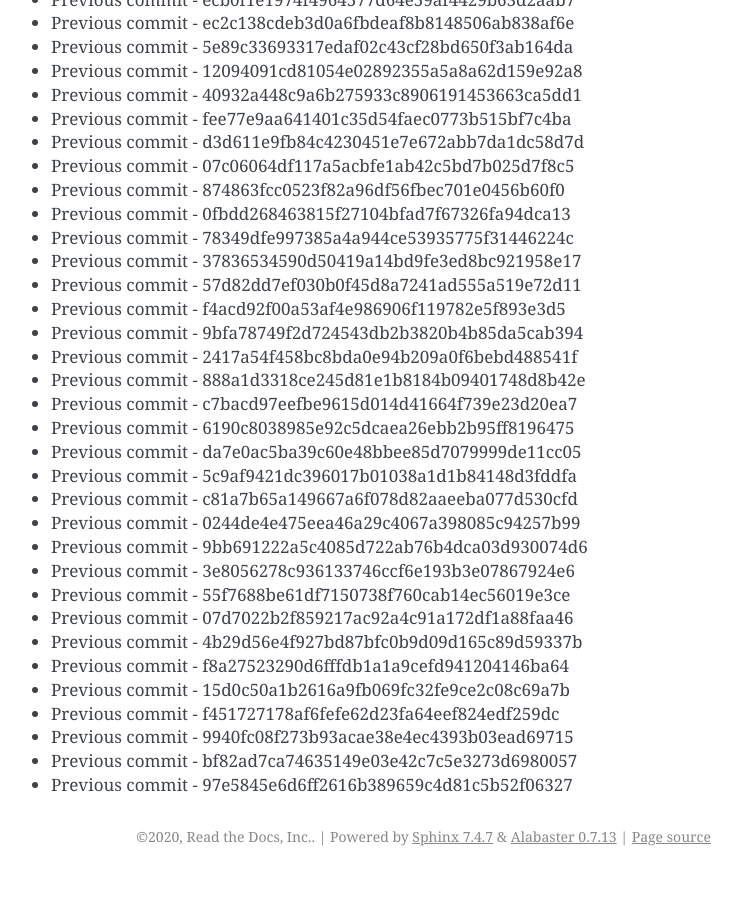
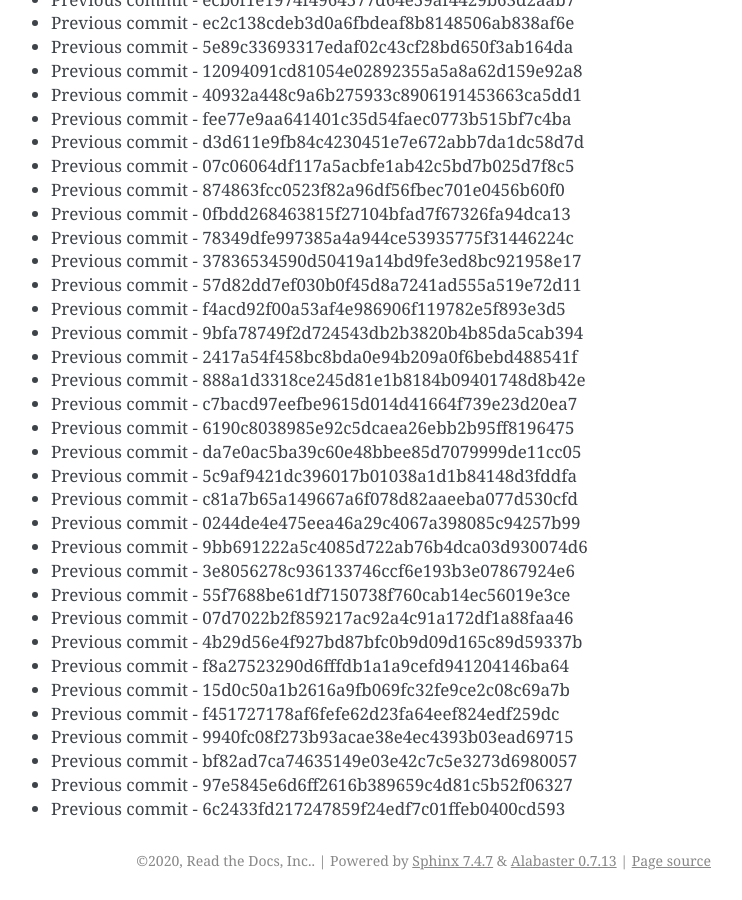
Before and after one commit to readthedocs/rtd-git-stresstest, a Sphinx documentation site: the page built from docs/updates.rst, in a window 1280 px wide and 900 px high, scrolled down 42110 px. Shown: the whole window, without its empty margins (399-1141 px from the left). Built offline with Sphinx 7.4.7, drawn with Linux system fonts in a browser that asks for light colours; before the commit the page ends 42986 px from its top, so only the background shows below that.

Commit message:
Generating commit from previous: 6c2433fd217247859f24edf7c01ffeb0400cd593

```diff
--- a/docs/updates.rst
+++ b/docs/updates.rst
@@ -1801,3 +1801,4 @@ It can be tested for any performance characteristics.
 * Previous commit - 9940fc08f273b93acae38e4ec4393b03ead69715
 * Previous commit - bf82ad7ca74635149e03e42c7c5e3273d6980057
 * Previous commit - 97e5845e6d6ff2616b389659c4d81c5b52f06327
+* Previous commit - 6c2433fd217247859f24edf7c01ffeb0400cd593
```
